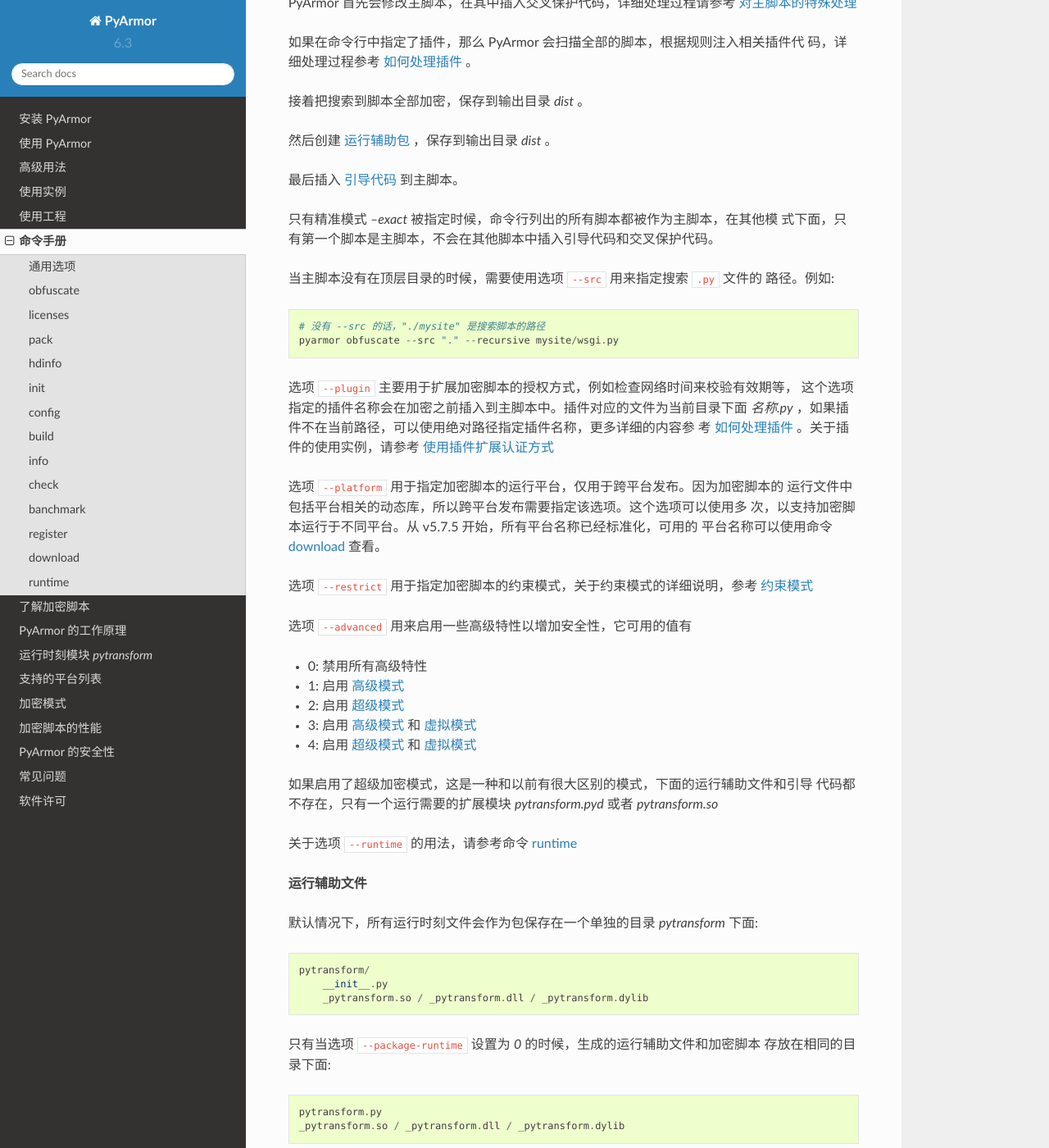
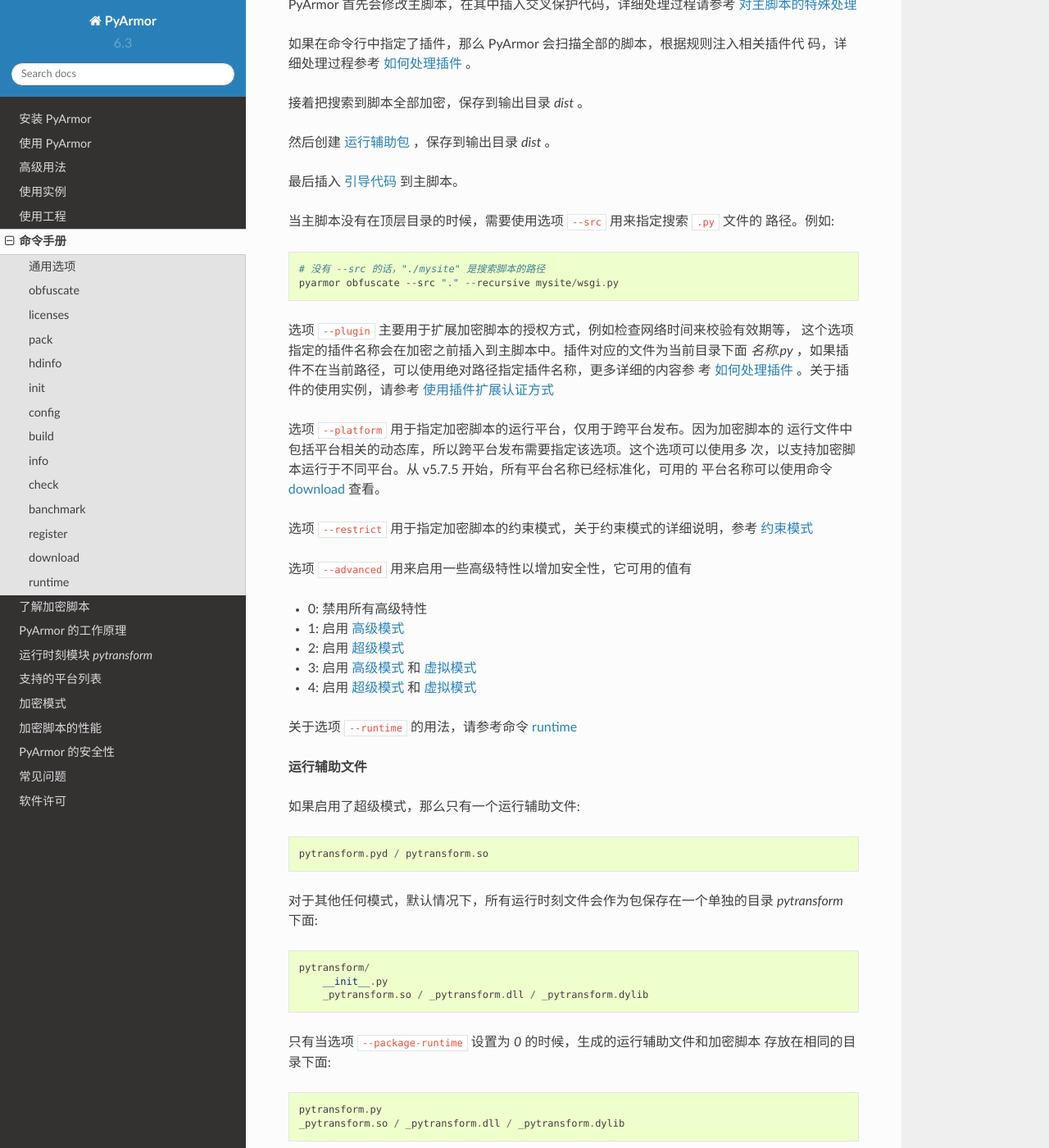
Before and after one commit to dashingsoft/pyarmor-docs-zh, a Sphinx documentation site: the page built from docs/man.rst, in a window 1280 px wide and 1400 px high, scrolled down 4036 px. Shown: the whole window at 82% size. Built offline with Sphinx 7.4.7 and the Read the Docs theme 2.0.0, drawn with Linux system fonts in a browser that asks for light colours; some of the changed text lies outside the part shown.

```diff
--- a/docs/man.rst
+++ b/docs/man.rst
@@ -130,9 +130,6 @@ PyArmor 首先会修改主脚本，在其中插入交叉保护代码，详细处
 然后创建 :ref:`运行辅助包` ，保存到输出目录 `dist` 。
 
 最后插入 :ref:`引导代码` 到主脚本。
-
-只有精准模式 `--exact` 被指定时候，命令行列出的所有脚本都被作为主脚本，在其他模
-式下面，只有第一个脚本是主脚本，不会在其他脚本中插入引导代码和交叉保护代码。
 
 当主脚本没有在顶层目录的时候，需要使用选项 ``--src`` 用来指定搜索 ``.py`` 文件的
 路径。例如::
@@ -161,14 +158,16 @@ PyArmor 首先会修改主脚本，在其中插入交叉保护代码，详细处
 * 3: 启用 :ref:`高级模式` 和 :ref:`虚拟模式`
 * 4: 启用 :ref:`超级模式` 和 :ref:`虚拟模式`
 
-如果启用了超级加密模式，这是一种和以前有很大区别的模式，下面的运行辅助文件和引导
-代码都不存在，只有一个运行需要的扩展模块 `pytransform.pyd` 或者 `pytransform.so`
-
 关于选项 ``--runtime`` 的用法，请参考命令 `runtime`_
 
 **运行辅助文件**
 
-默认情况下，所有运行时刻文件会作为包保存在一个单独的目录 `pytransform` 下面::
+如果启用了超级模式，那么只有一个运行辅助文件::
+
+    pytransform.pyd / pytransform.so
+
+对于其他任何模式，默认情况下，所有运行时刻文件会作为包保存在一个单独的目录
+`pytransform` 下面::
 
     pytransform/
         __init__.py
@@ -186,7 +185,12 @@ PyArmor 首先会修改主脚本，在其中插入交叉保护代码，详细处
 
 **引导代码**
 
-默认情况下，下面的 :ref:`引导代码` 会被插入到加密后的主脚本中::
+如果启用了超级模式，那么不存在引导代码的概念，所有脚本都会有一行从运行辅助模块导
+入的语句::
+
+    from pytransform import pyarmor
+
+对于其他任何模式，默认情况下，下面的 :ref:`引导代码` 会被插入到加密后的主脚本中::
 
     from pytransform import pyarmor_runtime
     pyarmor_runtime()
```
Also changed, not shown: other parts of docs/man.rst (+6 -2 lines).
